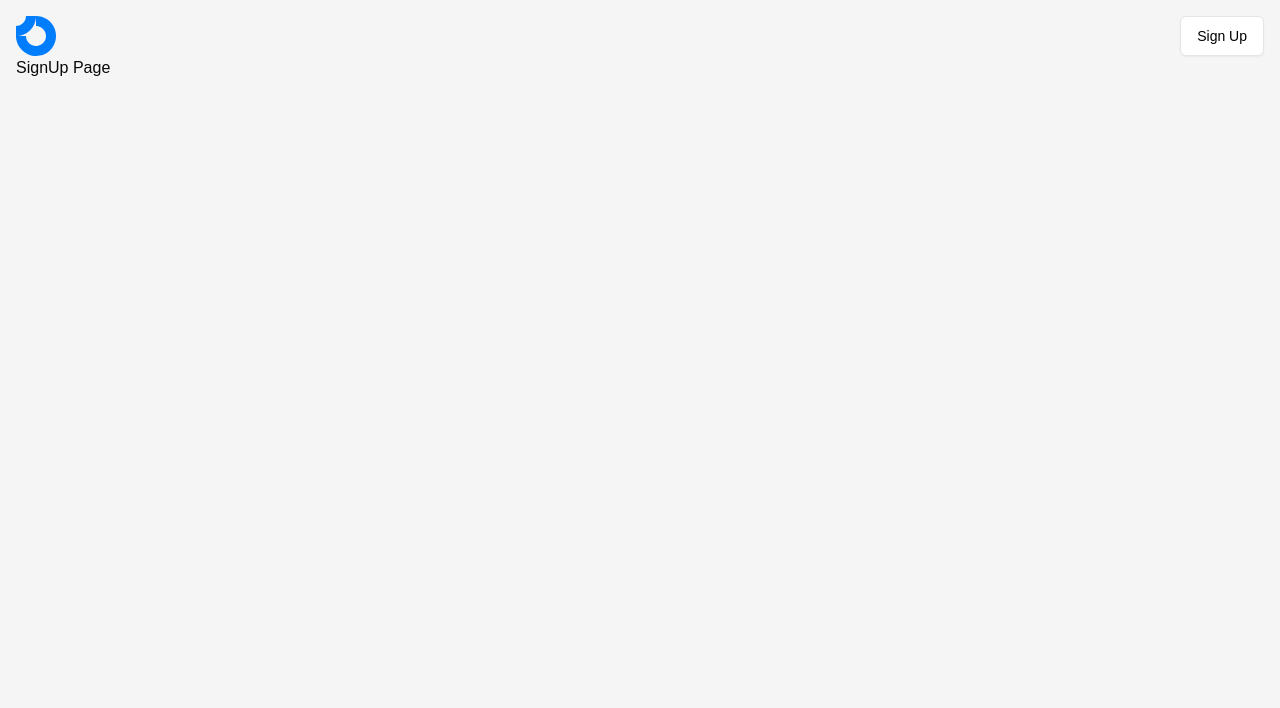
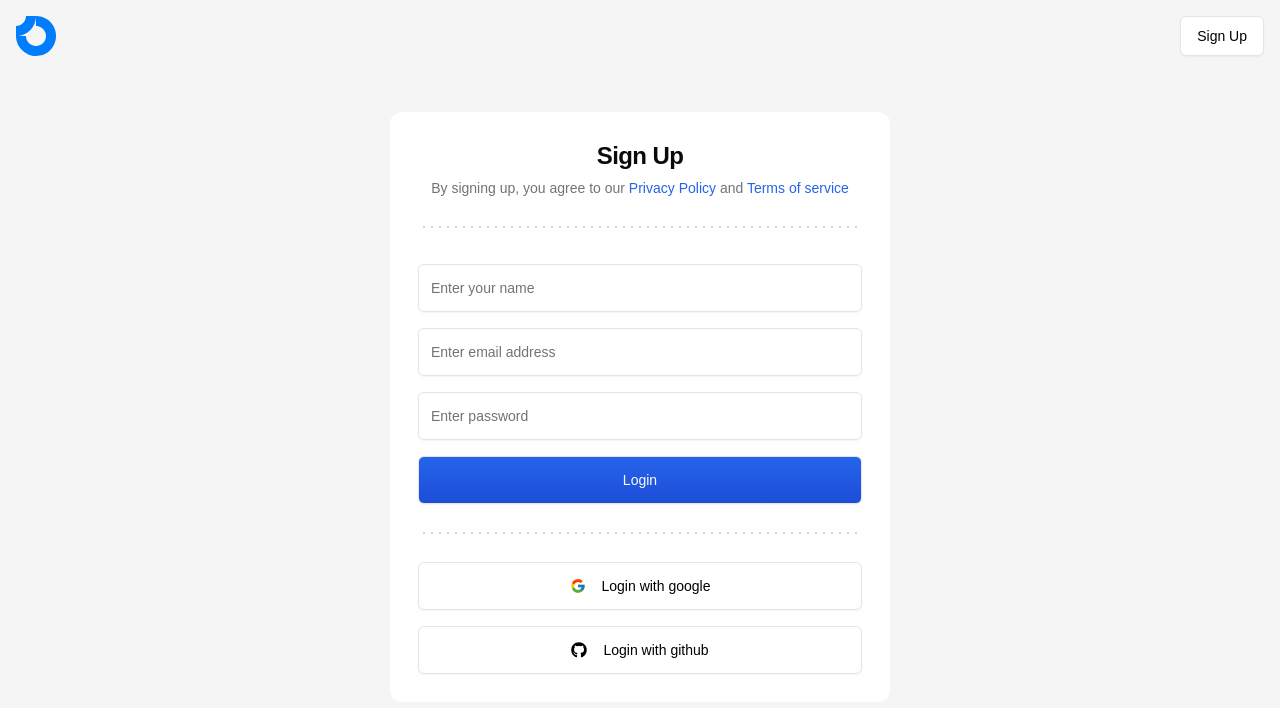
Before and after one commit to Bhupesh1x/task-flow, a Next.js app: page /sign-up in a window 1280 px wide. Shown: the top 708 px of the page. Built offline with nearby package versions, Linux system fonts and the light colour scheme.

Commit message:
Created sign-in and sign-up card

```diff
--- a/package.json
+++ b/package.json
@@ -17,6 +17,7 @@
     "next": "14.2.14",
     "react": "^18",
     "react-dom": "^18",
+    "react-icons": "^5.4.0",
     "tailwind-merge": "^2.6.0",
     "tailwindcss-animate": "^1.0.7"
   },
--- a/src/app/(auth)/layout.tsx
+++ b/src/app/(auth)/layout.tsx
@@ -16,7 +16,9 @@ const AuthLayout = ({ children }: Props) => {
           <Button variant="secondary">Sign Up</Button>
         </nav>
 
-        <div>{children}</div>
+        <div className="flex flex-col items-center justify-center pt-4 md:pt-14">
+          {children}
+        </div>
       </div>
     </main>
   );
--- a/src/app/(auth)/sign-in/page.tsx
+++ b/src/app/(auth)/sign-in/page.tsx
@@ -1,7 +1,11 @@
+"use client";
+
+import SignInCard from "@/features/auth/components/SignInCard";
+
 const SignInPage = () => {
   return (
-    <div>
-      <h1>SignIn Page</h1>
+    <div className="h-full w-full">
+      <SignInCard />
     </div>
   );
 };
--- a/src/app/(auth)/sign-up/page.tsx
+++ b/src/app/(auth)/sign-up/page.tsx
@@ -1,7 +1,11 @@
+"use client";
+
+import SignUpCard from "@/features/auth/components/SignUpCard";
+
 const SignUpPage = () => {
   return (
     <div>
-      <h1>SignUp Page</h1>
+      <SignUpCard />
     </div>
   );
 };
--- /dev/null
+++ b/src/components/DottedSeprator.tsx
@@ -0,0 +1,43 @@
+type Props = {
+  color?: string;
+  height?: string;
+  dotSize?: string;
+  gapSize?: string;
+  className?: string;
+  direction?: "horizontal" | "vertical";
+};
+
+export default function DottedSeprator({
+  className = "",
+  color = "#d4d4d8",
+  height = "2px",
+  gapSize = "6px",
+  dotSize = "2px",
+  direction = "horizontal",
+}: Props) {
+  const isHorizontal = direction === "horizontal";
+
+  return (
+    <div
+      className={`${
+        isHorizontal
+          ? "w-full flex items-center"
+          : "h-full flex flex-col items-center"
+      } ${className}`}
+    >
+      <div
+        className={isHorizontal ? "flex-grow" : "flex-grow-0"}
+        style={{
+          width: isHorizontal ? "100%" : height,
+          height: isHorizontal ? height : "100%",
+          backgroundImage: `radial-gradient(circle, ${color} 25%, transparent 25%)`,
+          backgroundSize: isHorizontal
+            ? `${parseInt(dotSize) + parseInt(gapSize)}px ${height}`
+            : `${height} ${parseInt(gapSize)}px ${height}`,
+          backgroundRepeat: isHorizontal ? "repeat-x" : "repeat-y",
+          backgroundPosition: "center",
+        }}
+      />
+    </div>
+  );
+}
--- /dev/null
+++ b/src/components/ui/card.tsx
@@ -0,0 +1,76 @@
+import * as React from "react"
+
+import { cn } from "@/lib/utils"
+
+const Card = React.forwardRef<
+  HTMLDivElement,
+  React.HTMLAttributes<HTMLDivElement>
+>(({ className, ...props }, ref) => (
+  <div
+    ref={ref}
+    className={cn(
+      "rounded-xl border bg-card text-card-foreground shadow",
+      className
+    )}
+    {...props}
+  />
+))
+Card.displayName = "Card"
+
+const CardHeader = React.forwardRef<
+  HTMLDivElement,
+  React.HTMLAttributes<HTMLDivElement>
+>(({ className, ...props }, ref) => (
+  <div
+    ref={ref}
+    className={cn("flex flex-col space-y-1.5 p-6", className)}
+    {...props}
+  />
+))
+CardHeader.displayName = "CardHeader"
+
+const CardTitle = React.forwardRef<
+  HTMLDivElement,
+  React.HTMLAttributes<HTMLDivElement>
+>(({ className, ...props }, ref) => (
+  <div
+    ref={ref}
+    className={cn("font-semibold leading-none tracking-tight", className)}
+    {...props}
+  />
+))
+CardTitle.displayName = "CardTitle"
+
+const CardDescription = React.forwardRef<
+  HTMLDivElement,
+  React.HTMLAttributes<HTMLDivElement>
+>(({ className, ...props }, ref) => (
+  <div
+    ref={ref}
+    className={cn("text-sm text-muted-foreground", className)}
+    {...props}
+  />
+))
+CardDescription.displayName = "CardDescription"
+
+const CardContent = React.forwardRef<
+  HTMLDivElement,
+  React.HTMLAttributes<HTMLDivElement>
+>(({ className, ...props }, ref) => (
+  <div ref={ref} className={cn("p-6 pt-0", className)} {...props} />
+))
+CardContent.displayName = "CardContent"
+
+const CardFooter = React.forwardRef<
+  HTMLDivElement,
+  React.HTMLAttributes<HTMLDivElement>
+>(({ className, ...props }, ref) => (
+  <div
+    ref={ref}
+    className={cn("flex items-center p-6 pt-0", className)}
+    {...props}
+  />
+))
+CardFooter.displayName = "CardFooter"
+
+export { Card, CardHeader, CardFooter, CardTitle, CardDescription, CardContent }
--- /dev/null
+++ b/src/features/auth/components/SignInCard.tsx
@@ -0,0 +1,72 @@
+import { FcGoogle } from "react-icons/fc";
+import { FaGithub } from "react-icons/fa";
+
+import { Input } from "@/components/ui/input";
+import DottedSeprator from "@/components/DottedSeprator";
+import { Card, CardContent, CardHeader, CardTitle } from "@/components/ui/card";
+import { Button } from "@/components/ui/button";
+
+export default function SignInCard() {
+  return (
+    <Card className="h-full w-full md:w-[500px] mx-auto border-none shadow-none">
+      <CardHeader className="flex items-center justify-center text-center p-7">
+        <CardTitle className="text-2xl">Welcome back!</CardTitle>
+      </CardHeader>
+
+      <div className="mb-2 px-7">
+        <DottedSeprator />
+      </div>
+
+      <CardContent className="p-7">
+        <div className="space-y-4">
+          <Input
+            required
+            type="email"
+            value={""}
+            onChange={() => {}}
+            placeholder="Enter email address"
+            disabled={false}
+          />
+          <Input
+            required
+            type="password"
+            value={""}
+            onChange={() => {}}
+            placeholder="Enter password"
+            disabled={false}
+            min={8}
+            max={256}
+          />
+          <Button disabled={false} className="w-full" size="lg">
+            Login
+          </Button>
+        </div>
+      </CardContent>
+
+      <div className="px-7">
+        <DottedSeprator />
+      </div>
+
+      <CardContent className="p-7 space-y-4">
+        <Button
+          disabled={false}
+          size="lg"
+          variant="secondary"
+          className="w-full"
+        >
+          <FcGoogle className="mr-2 size-5" />
+          Login with google
+        </Button>
+        <Button
+          disabled={false}
+          size="lg"
+          variant="secondary"
+          className="w-full"
+        >
+          <FaGithub className="mr-2 size-5" />
+          Login with github
+        </Button>
+      </CardContent>
+    </Card>
+  );
+}
--- /dev/null
+++ b/src/features/auth/components/SignUpCard.tsx
@@ -0,0 +1,93 @@
+"use client";
+
+import { FcGoogle } from "react-icons/fc";
+import { FaGithub } from "react-icons/fa";
+
+import { Input } from "@/components/ui/input";
+import DottedSeprator from "@/components/DottedSeprator";
+import {
+  Card,
+  CardContent,
+  CardDescription,
+  CardHeader,
+  CardTitle,
+} from "@/components/ui/card";
+import { Button } from "@/components/ui/button";
+
+export default function SignUpCard() {
+  return (
+    <Card className="h-full w-full md:w-[500px] mx-auto border-none shadow-none">
+      <CardHeader className="flex items-center justify-center text-center p-7">
+        <CardTitle className="text-2xl">Sign Up</CardTitle>
+        <CardDescription>
+          By signing up, you agree to our{" "}
+          <span className="text-blue-600">Privacy Policy</span> and{" "}
+          <span className="text-blue-600">Terms of service</span>
+        </CardDescription>
+      </CardHeader>
+
+      <div className="mb-2 px-7">
+        <DottedSeprator />
+      </div>
+
+      <CardContent className="p-7">
+        <div className="space-y-4">
+          <Input
+            required
+            type="text"
+            value={""}
+            onChange={() => {}}
+            placeholder="Enter your name"
+            disabled={false}
+          />
+          <Input
+            required
+            type="email"
+            value={""}
+            onChange={() => {}}
+            placeholder="Enter email address"
+            disabled={false}
+          />
+          <Input
+            required
+            type="password"
+            value={""}
+            onChange={() => {}}
+            placeholder="Enter password"
+            disabled={false}
+            min={8}
+            max={256}
+          />
+          <Button disabled={false} className="w-full" size="lg">
+            Login
+          </Button>
+        </div>
+      </CardContent>
+
+      <div className="px-7">
+        <DottedSeprator />
+      </div>
+
+      <CardContent className="p-7 space-y-4">
+        <Button
+          disabled={false}
+          size="lg"
+          variant="secondary"
+          className="w-full"
+        >
+          <FcGoogle className="mr-2 size-5" />
+          Login with google
+        </Button>
+        <Button
+          disabled={false}
+          size="lg"
+          variant="secondary"
+          className="w-full"
+        >
+          <FaGithub className="mr-2 size-5" />
+          Login with github
+        </Button>
+      </CardContent>
+    </Card>
+  );
+}
```
Also changed, not shown: 1 other file (tests, documents, lock files or other folders).
